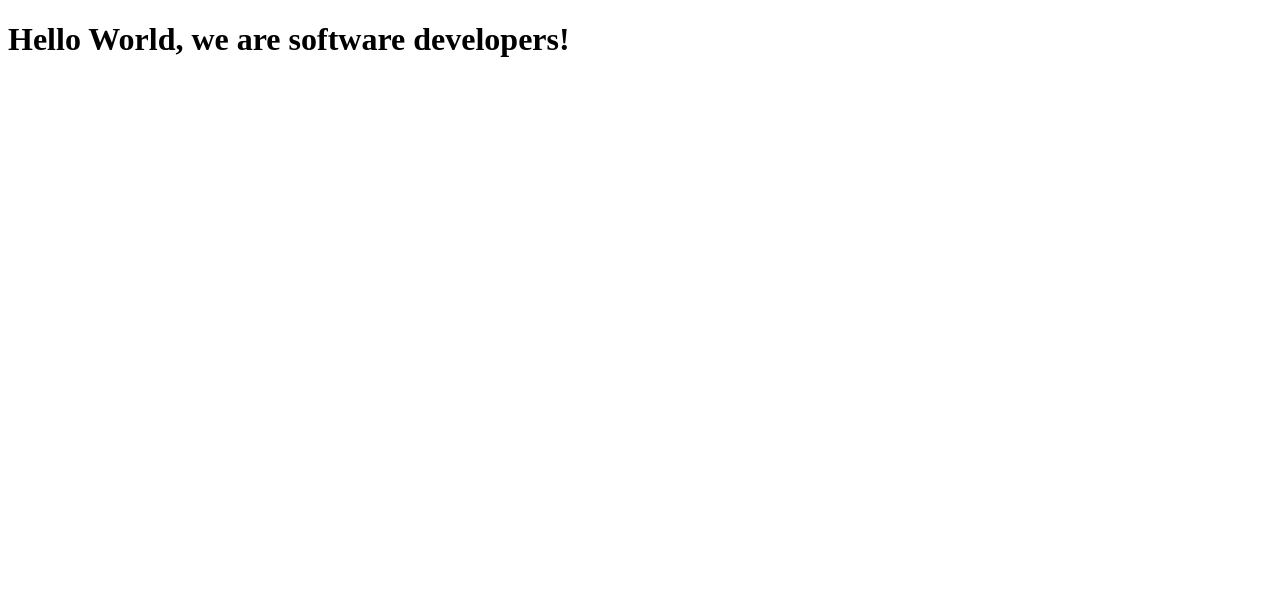
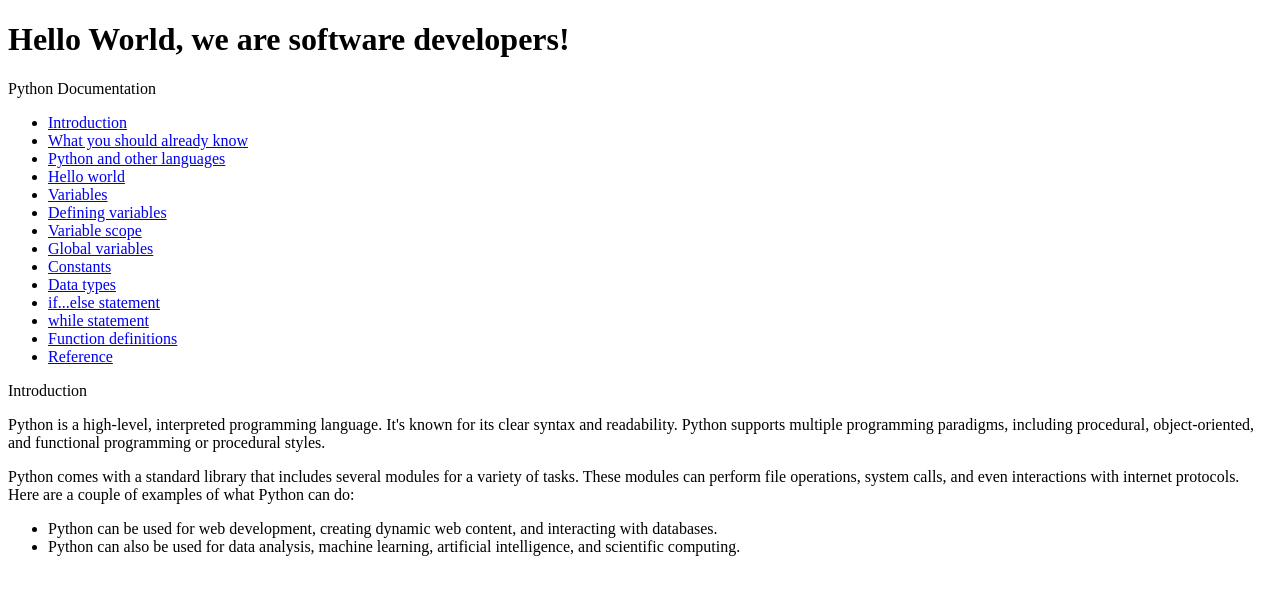
Before and after one commit to Ebenezer74/microverseG, a plain HTML site: page index.html in a window 1280 px wide. Drawn offline with Linux system fonts and the light colour scheme.

Commit message:
created the index.html file html structure with it's content

```diff
--- a/index.html
+++ b/index.html
@@ -1,15 +1,102 @@
 <!DOCTYPE html>
 <html lang="en">
     <head>
-    <meta charset="UTF-8">
+        <meta charset="UTF-8" />
         <title>Fork Me! FCC: Test Suite Template</title>
-    <link rel="stylesheet" href="css/style.css">
+        <link rel="stylesheet" href="css/style.css" />
     </head>
 
     <body>
         <script src="https://cdn.freecodecamp.org/testable-projects-fcc/v1/bundle.js"></script>
 
         <h1>Hello World, we are software developers!</h1>
-    <script  src="js/index.js"></script>
+        <script src="js/index.js"></script>
+
+        <nav id="navbar">
+            <header>Python Documentation</header>
+            <ul>
+                <li>
+                    <a class="nav-link" href="#Introduction">Introduction</a>
+                </li>
+                <li>
+                    <a class="nav-link" href="#What_you_should_already_know"
+                        >What you should already know</a
+                    >
+                </li>
+                <li>
+                    <a class="nav-link" href="#Python_and_other_languages"
+                        >Python and other languages</a
+                    >
+                </li>
+                <li><a class="nav-link" href="#Hello_world">Hello world</a></li>
+                <li><a class="nav-link" href="#Variables">Variables</a></li>
+                <li>
+                    <a class="nav-link" href="#Defining_variables"
+                        >Defining variables</a
+                    >
+                </li>
+                <li>
+                    <a class="nav-link" href="#Variable_scope"
+                        >Variable scope</a
+                    >
+                </li>
+                <li>
+                    <a class="nav-link" href="#Global_variables"
+                        >Global variables</a
+                    >
+                </li>
+                <li><a class="nav-link" href="#Constants">Constants</a></li>
+                <li><a class="nav-link" href="#Data_types">Data types</a></li>
+                <li>
+                    <a class="nav-link" href="#if_else_statement"
+                        >if...else statement</a
+                    >
+                </li>
+                <li>
+                    <a class="nav-link" href="#while_statement"
+                        >while statement</a
+                    >
+                </li>
+                <li>
+                    <a class="nav-link" href="#Function_definitions"
+                        >Function definitions</a
+                    >
+                </li>
+                <li><a class="nav-link" href="#Reference">Reference</a></li>
+            </ul>
+        </nav>
+        <main id="main-doc">
+            <section class="main-section" id="Introduction">
+                <header>Introduction</header>
+                <article>
+                    <p>
+                        Python is a high-level, interpreted programming
+                        language. It's known for its clear syntax and
+                        readability. Python supports multiple programming
+                        paradigms, including procedural, object-oriented, and
+                        functional programming or procedural styles.
+                    </p>
+
+                    <p>
+                        Python comes with a standard library that includes
+                        several modules for a variety of tasks. These modules
+                        can perform file operations, system calls, and even
+                        interactions with internet protocols. Here are a couple
+                        of examples of what Python can do:
+                    </p>
+                    <ul>
+                        <li>
+                            Python can be used for web development, creating
+                            dynamic web content, and interacting with databases.
+                        </li>
+                        <li>
+                            Python can also be used for data analysis, machine
+                            learning, artificial intelligence, and scientific
+                            computing.
+                        </li>
+                    </ul>
+                </article>
+            </section>
+        </main>
     </body>
 </html>
```
Also changed, not shown: css/style.css (added), js/index.js (added). Lines whose indentation alone changed are shown as unchanged.
